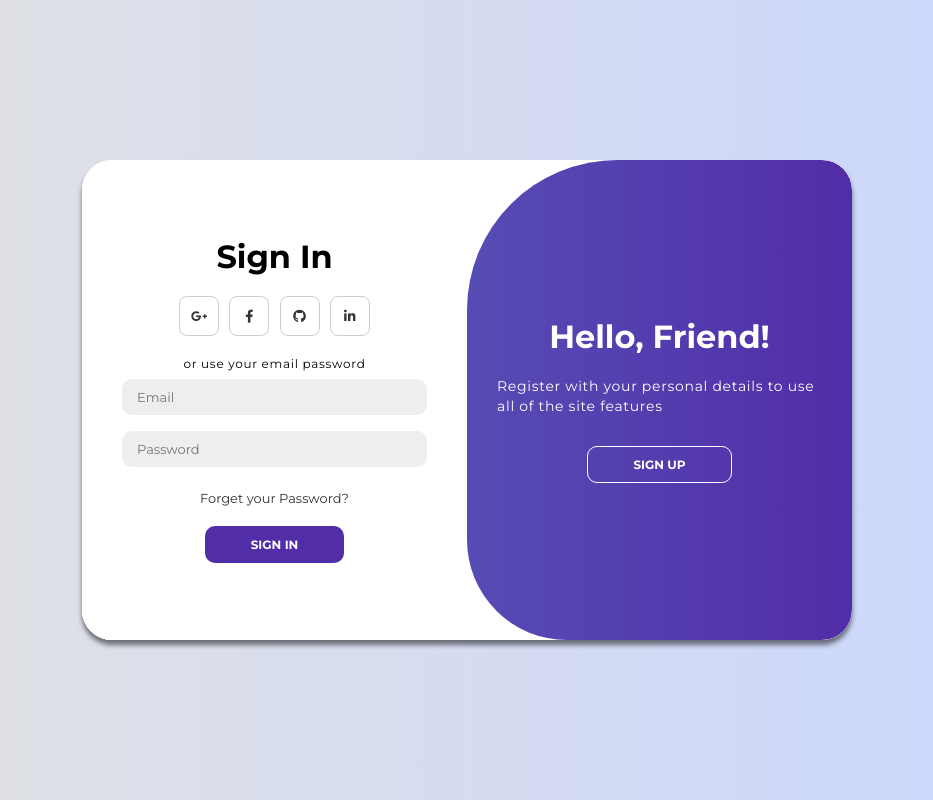
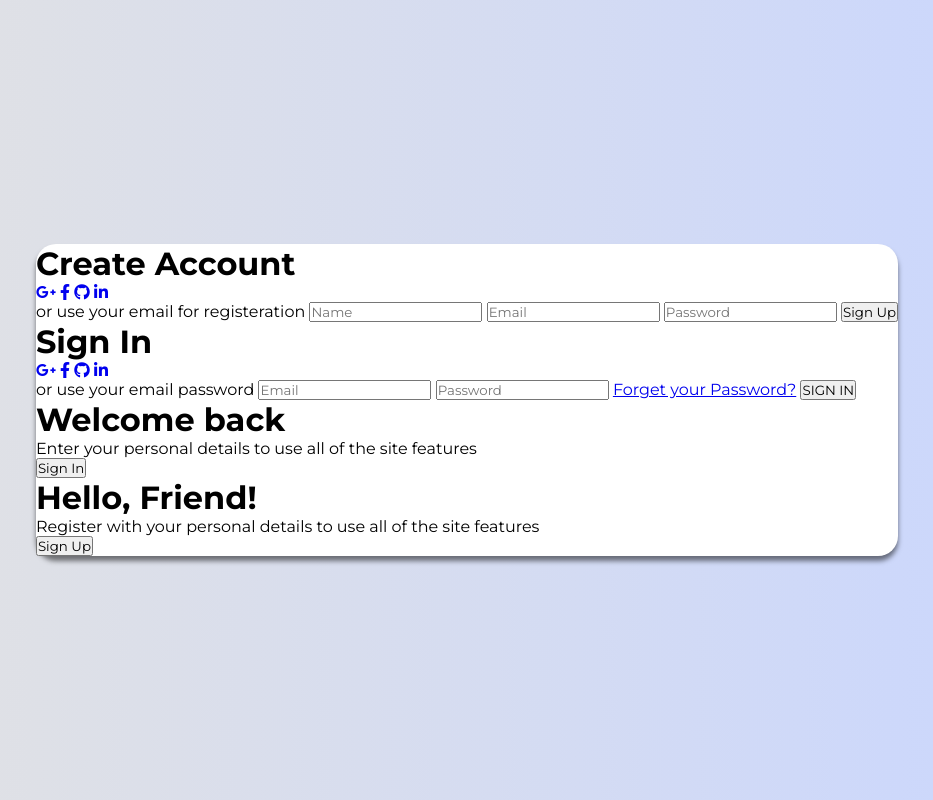
Before and after one commit to huntik22/modern-login, a plain HTML site: page index.html in a window 1280 px wide. Shown: the whole page, without its empty margins (173-1106 px from the left). Drawn offline with Linux system fonts and the light colour scheme.

Commit message:
Revert "design terminé"
This reverts commit 22e3ecf5a9166c4e28f8ea57a9695c2625b8667b.

```diff
--- a/index.html
+++ b/index.html
@@ -43,21 +43,18 @@
             </form>
         </div>
 
-        <div class="toogle-container">
         <div class="toogle">
-                <div class="toogle-left" id="toogle">
+            <div class="toogle-left">
                 <h1>Welcome back</h1>
                 <p>Enter your personal details to use all of the site features</p>
-                    <button class="hidden">Sign In</button>
+                <button>Sign In</button>
             </div>
-                <div class="toogle-right" id="toogle">
+            <div class="toogle-right">
                 <h1>Hello, Friend!</h1>
                 <p>Register with your personal details to use all of the site features</p>
-                    <button class="hidden">Sign Up</button>
+                <button>Sign Up</button>
             </div>
         </div>
-        </div>
-
 
     </div>
 
--- a/style.css
+++ b/style.css
@@ -19,189 +19,6 @@ body{
 
 .container{
     background-color: white;
-    border-radius: 30px;
+    border-radius: 20px;
     box-shadow: 0 5px  5px rgba(0, 0, 0, 0.5);
-    position: relative;
-    overflow: hidden;
-    width: 770px;
-    max-width: 100%;
-    min-height: 480px;
 }
-
-.container p{
-    font-size: 14px;
-    line-height: 20px;
-    letter-spacing: 0.7px;
-    margin: 20px 0px;
-}
-
-.container span{
-    font-size: 12px;
-    letter-spacing: 0.7px;
-}
-
-.container a{
-    color: #333;
-    font-size: 13px;
-    text-decoration: none;
-    margin: 15px 0 10px;
-}
-.container button{
-    background-color: #512da8;
-    color: white;
-    font-size: 12px;
-    padding: 10px 45px;
-    border: 1px solid transparent;
-    border-radius: 10px;
-    font-weight: bold;
-    text-transform: uppercase;
-    margin-top: 10px;
-    cursor: pointer;
-}
-
-.container .hidden{
-    background-color: transparent;
-    border-color: white
-}
-
-form{
-    background-color: white;
-    display: flex;
-    align-items: center;
-    justify-content: center;
-    flex-direction: column;
-    padding: 0 40px;
-    height: 100%;
-}
-
-input{
-    background-color: #eee;
-    border: none;
-    margin: 8px 0;
-    padding: 10px 15px;
-    font-size: 13px;
-    border-radius: 10px;
-    width: 100%;
-    outline: none;
-}
-
-.form-container{
-   position: absolute;
-   top: 0;
-   height: 100%;
-   transition: all 0.6 ease-in-out;
-
-}
-
-.sign-in{
-    left: 0;
-    width: 50%;
-    z-index: 2;
-}
-
-.container.active .sign-in{
-    transform: translateX(100%);
-}
-
-.sign-up{
-    left: 0;
-    width: 50%;
-    z-index: 1;
-}
-
-.container.active .sign-up{
-    transform: translateX(100%);
-    opacity: 1;
-    z-index: 5;
-    animation: move 0.6s;
-}
-
-@keyframes move{
-    0%, 49.99%{
-        opacity: 0;
-        z-index: 1;
-    }
-    50%, 100%{
-        opacity: 1;
-        z-index: 5;
-    }
-}
-
-.social-icons{
-    margin: 20px 0;
-}
-
-.social-icons a{
-    border: 1px solid #ccc;
-    border-radius: 20%;
-    display: inline-flex;
-    align-items: center;
-    justify-content: center;
-    margin: 0 3px;
-    width: 40px;
-    height: 40px;
-}
-
-.toogle-container{
-    position: absolute;
-    top: 0;
-    left: 50%;
-    width: 50%;
-    height: 100%;
-    overflow: hidden;
-    transition: all 0.6s ease-in-out;
-    border-radius: 150px 0 0 100px;
-    z-index: 1000;
-}
-
-.container.active .toogle-container{
-    transform: translateX(-100%);
-    border-radius: 0 150px 100px 0;
-}
-
-.toogle{
-    background-color: #512da8 ;
-    height: 100%;
-    background: linear-gradient(to right, #5c6bc0, #512da8);
-    color: white;
-    position: relative;
-    left: -100%;
-    width: 200%;
-    transform: translateX(0);
-    transition: all 0.6s ease-in-out;
-    border-radius: 0 30px 30px;
-}
-
-.container.active .toogle{
-    transform: translateX(50%);
-}
-
-#toogle{
-    position: absolute;
-    width: 50%;
-    height: 100%;
-    display: flex;
-    flex-direction: column;
-    align-items: center;
-    justify-content: center;
-    padding: 0 30px;
-    top: 0;
-    transform: translateX(0);
-    transition: all 0.6s ease-in-out;
-}
-
-.toogle-left{
-    transform: translateX(-200%);
-}
-
-.container.active .toogle-left{
-    transform: translateX(0);
-}
-.toogle-right{
-    transform: translateX(0);
-    right: 0;
-}
-
-.container.active .toogle-right{
-    transform: translateX(200%);
-}
```
Lines whose indentation alone changed are shown as unchanged.
